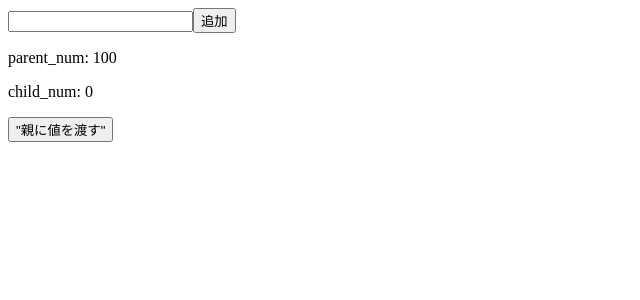
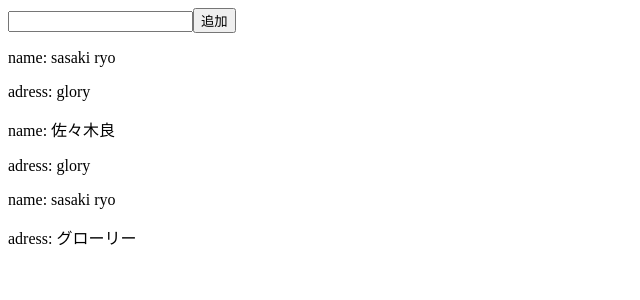
Before and after one commit to ryo0705s/nuxt3-todo, a Nuxt app: page / in a window 1280 px wide. Shown: the top 300 px of the page, without its empty margins (0-640 px from the left). Built offline with nearby package versions, Linux system fonts and the light colour scheme.

Commit message:
slotを使ってデータを差し込み実装

```diff
--- a/app.vue
+++ b/app.vue
@@ -4,9 +4,12 @@
     <button @click="add">追加</button>
     <!-- <Hoge v-bind:val="postItem"></Hoge> -->
     <!-- <Hoge val="fffff" /> -->
-    <p>parent_num: {{ parent_num }}</p>
-    <Hoge @my-click="childValue" />
+    <!-- <p>parent_num: {{ parent_num }}</p>
+    <Hoge @my-click="childValue" /> -->
     <!-- <Hoge @my-click="parent_num = $event" /> -->
+    <Hoge></Hoge>
+    <Hoge><template v-slot:hehe> 佐々木良 </template></Hoge>
+    <Hoge><template v-slot:fufu> グローリー </template></Hoge>
     <ul>
       <li v-for="(todo, index) in todos" v-bind:key="index">
         {{ todo.content }}
@@ -49,7 +52,7 @@ export default {
       target: false,
       editTarget: "",
       // postItem: "d",
-      parent_num: 100,
+      // parent_num: 100,
     };
   },
   methods: {
@@ -78,9 +81,9 @@ export default {
       this.statusList.push(this.todos[index].status);
       this.currentIndex = index;
     },
-    childValue(value) {
-      this.parent_num = value;
-    },
+    // childValue(value) {
+    //   this.parent_num = value;
+    // },
   },
   // watch: {
   //   editTarget(newVal, oldVal) {
--- a/propsComponent.vue
+++ b/propsComponent.vue
@@ -1,8 +1,10 @@
 <template>
   <div>
     <!-- <div>{{ val }}</div> -->
-    <p>child_num: {{ child_num }}</p>
-    <button @click="send">"親に値を渡す"</button>
+    <!-- <p>child_num: {{ child_num }}</p>
+    <button @click="send">"親に値を渡す"</button> -->
+    <p>name:<slot name="hehe"> sasaki ryo</slot></p>
+    <p>adress:<slot name="fufu"> glory</slot></p>
   </div>
 </template>
 <script>
@@ -13,16 +15,16 @@ export default {
   //     default: "ddddddd",
   //   },
   // },
-  data() {
-    return {
-      child_num: 0,
-    };
-  },
-  methods: {
-    send() {
-      this.$emit("my-click", this.child_num);
-    },
-  },
+  // data() {
+  //   return {
+  //     child_num: 0,
+  //   };
+  // },
+  // methods: {
+  //   send() {
+  //     this.$emit("my-click", this.child_num);
+  //   },
+  // },
   // name: "Hoge",
   // props: ["val"],
 };
```
